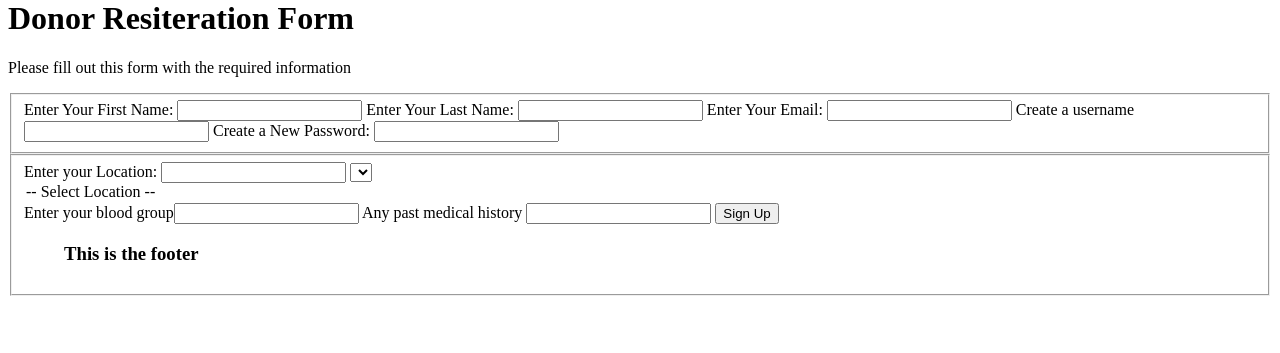
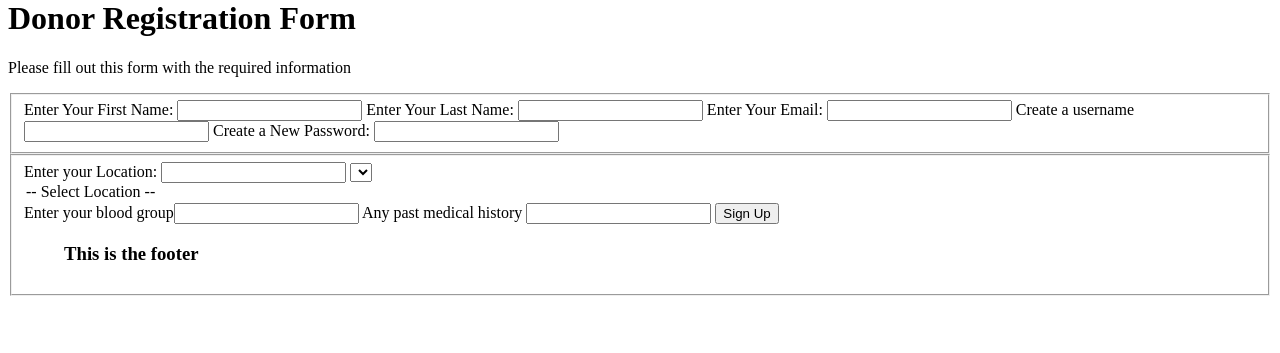
Before and after one commit to ishikaubc/Cmd-FHackathon, a PHP site: page /signupdonor.php in a window 1280 px wide. Shown: the part 447-800 px from the top of the page. Run offline with PHP 8.4, Linux system fonts and the light colour scheme; data that the repository does not hold is empty.

Commit message:
commit readme

```diff
--- a/signupdonor.php
+++ b/signupdonor.php
@@ -9,7 +9,7 @@
 </section>
 
    <div class = "sign-up-form">
-    <h1>Donor Resiteration Form</h1>
+    <h1>Donor Registration Form</h1>
     <p>Please fill out this form with the required information</p>
     <form method="post">
       <fieldset>
```
Also changed, not shown: README.md.
